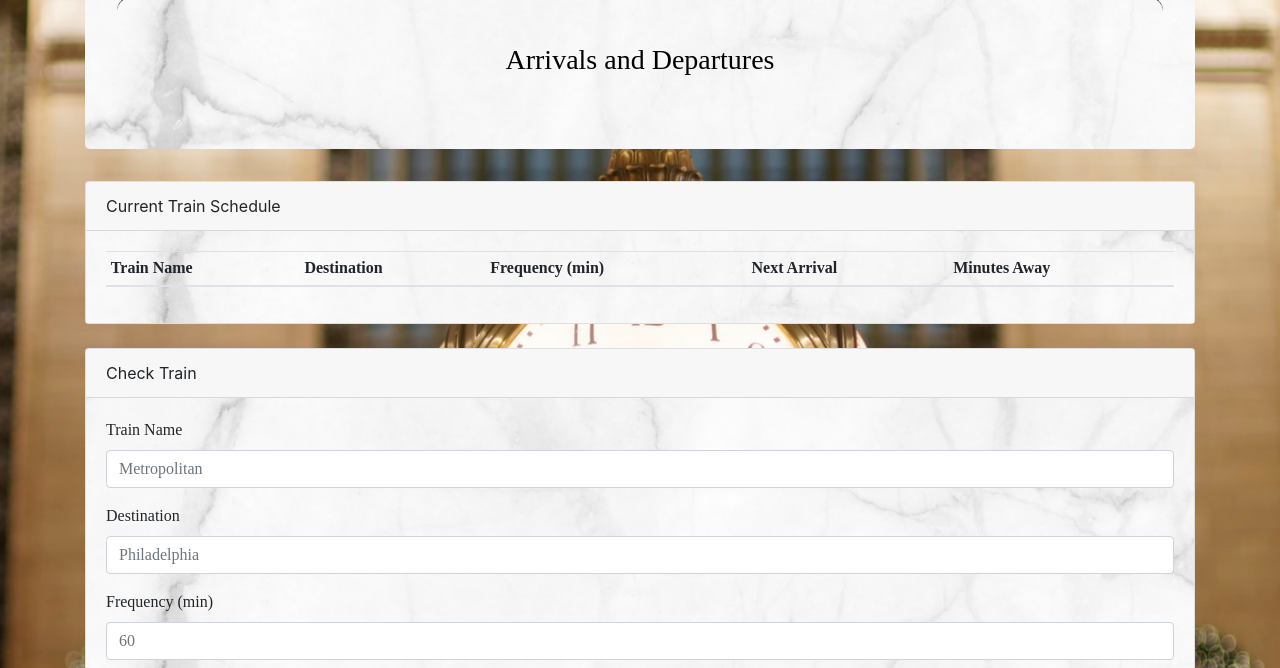
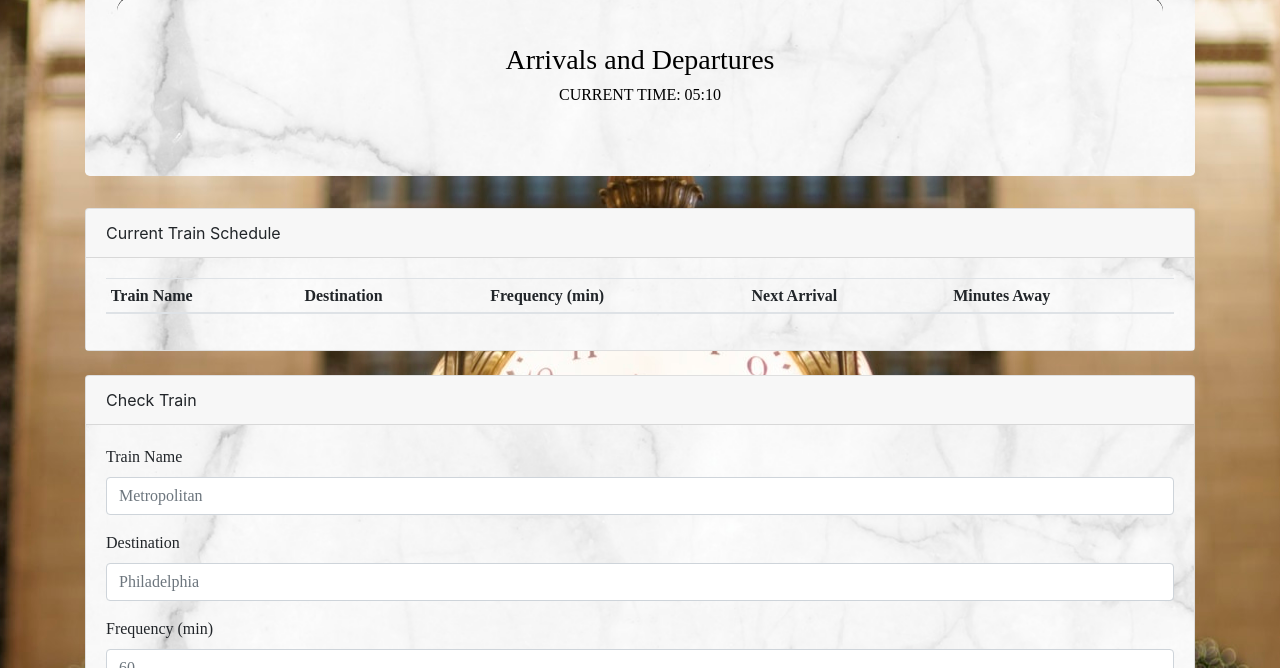
Before and after one commit to BBrier14/Train-Activity, a plain HTML site: page index.html in a window 1280 px wide. Shown: the part 132-800 px from the top of the page. Drawn offline with nearby package versions, Linux system fonts and the light colour scheme; no server answers; a web font is replaced by a local one.

Commit message:
added a section for current time in html, created current time variable

```diff
--- a/assets/javascript/javascript.js
+++ b/assets/javascript/javascript.js
@@ -81,3 +81,11 @@ var newRow = $("<tr>").append(
 $("#train-table > tbody").append(newRow);
 
 })
+
+
+//This will display the current time, as well as be the current time variable used to do the math
+var currentTime = moment();
+    console.log("CURRENT TIME: " + moment(currentTime).format("hh:mm"));
+
+var currentFormatted = "CURRENT TIME: " + moment(currentTime).format("hh:mm");
+    $("#current-time").text(currentFormatted)
--- a/index.html
+++ b/index.html
@@ -22,6 +22,7 @@
             <h1 class="text-center">Grand Central Station</h1>
             <hr class="style-three">
             <h3 class="text-center">Arrivals and Departures</h3>
+            <h6 class="text-center" id="current-time"></h6>
         </div>
 
 
```
